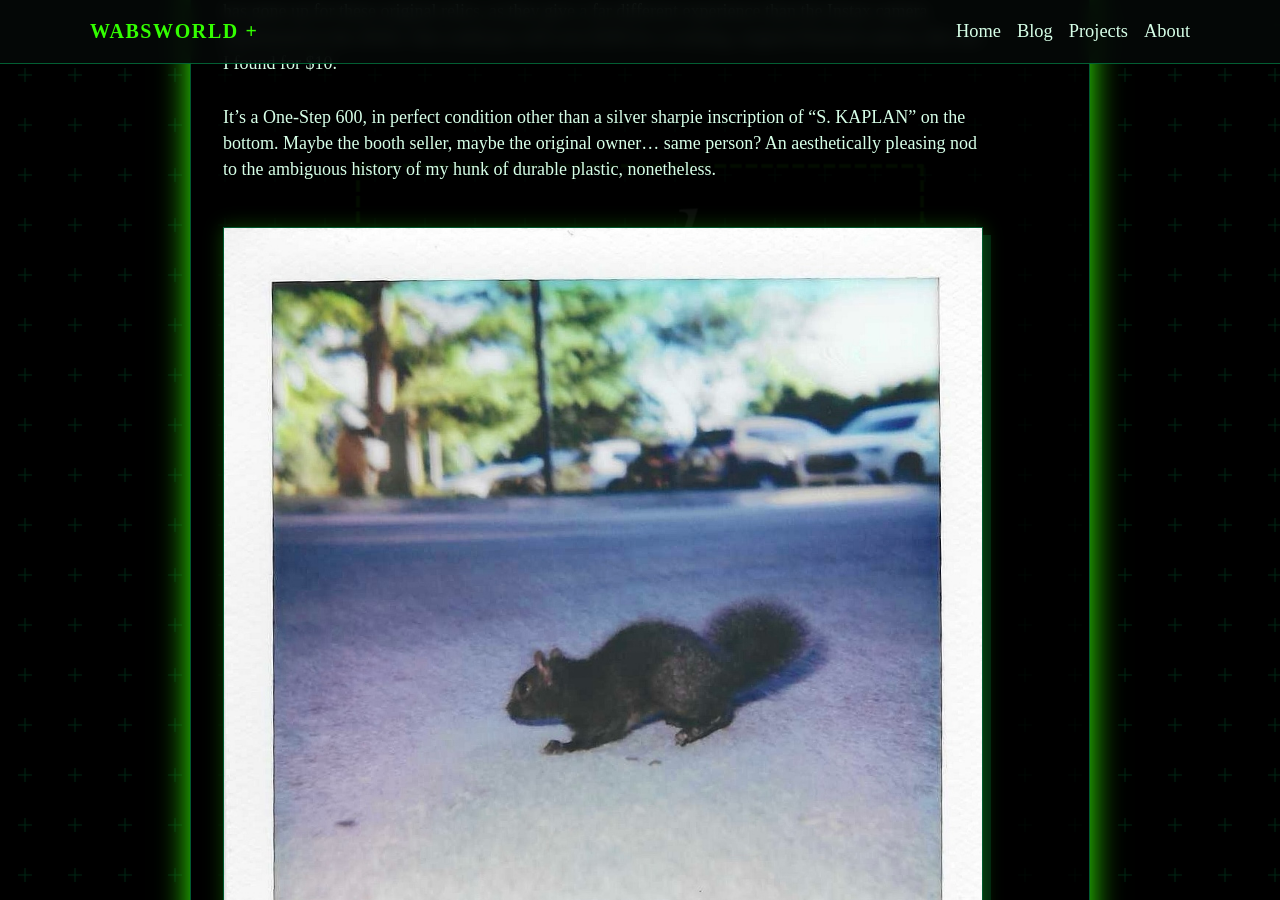
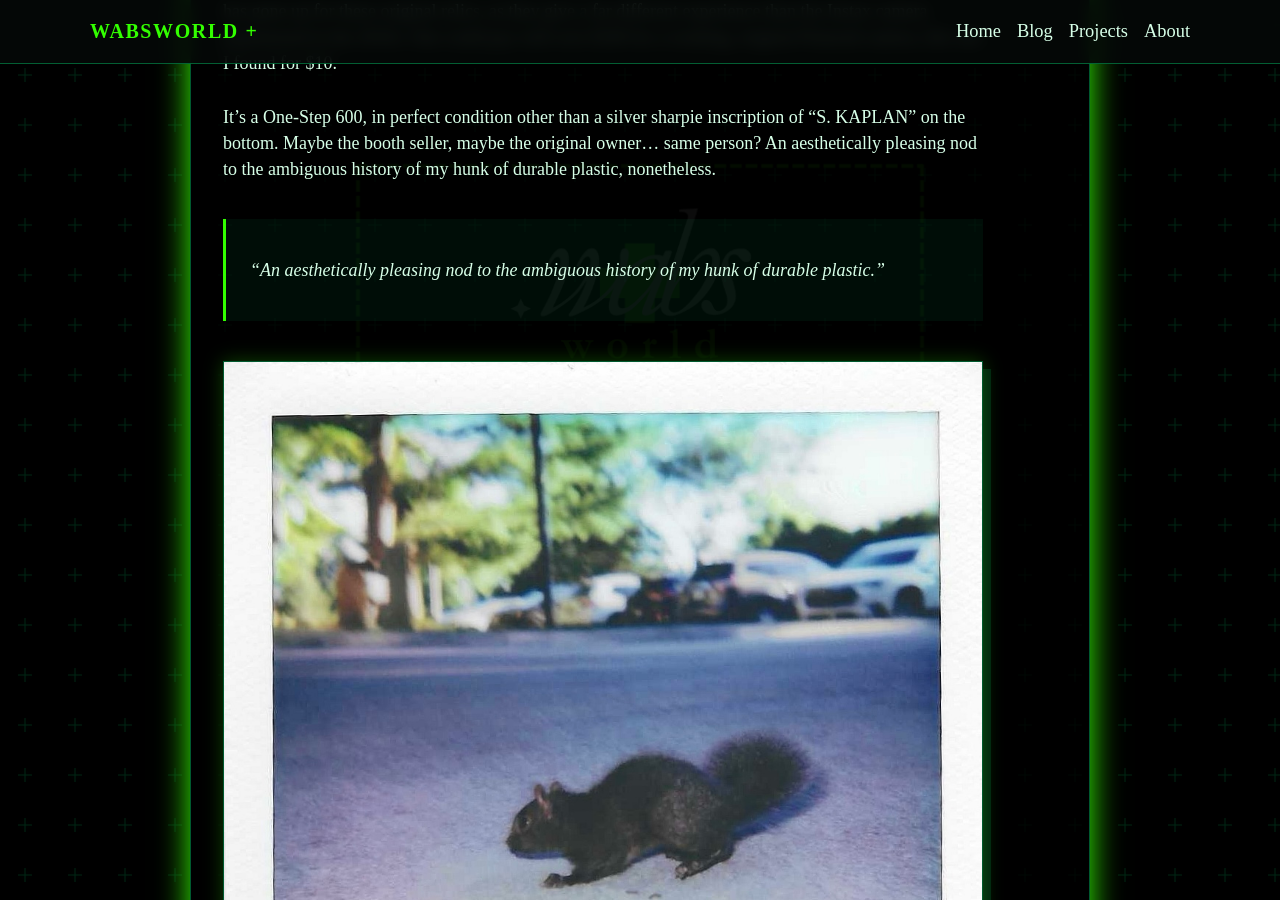
Before and after one commit to jesterjinxx/wabsworld, a Jekyll site: the page built from _posts/2026-06-25-a-polaroid.md, in a window 1280 px wide and 900 px high, scrolled down 1946 px. Built offline with Jekyll 4.4.1, drawn with Linux system fonts in a browser that asks for light colours; some of the changed text lies outside the part shown.

Commit message:
Add quotes

```diff
--- a/_posts/2026-06-25-a-polaroid.md
+++ b/_posts/2026-06-25-a-polaroid.md
@@ -36,6 +36,8 @@ I like to consider this particular camera my first Polaroid, a fated purchase at
 
 It’s a One-Step 600, in perfect condition other than a silver sharpie inscription of “S. KAPLAN” on the bottom. Maybe the booth seller, maybe the original owner… same person? An aesthetically pleasing nod to the ambiguous history of my hunk of durable plastic, nonetheless.
 
+> “An aesthetically pleasing nod to the ambiguous history of my hunk of durable plastic.”
+
 <figure class="post-media">
   <img src="/images/polaroid10.jpg" alt="A polaroid image">
   <figcaption>
@@ -58,6 +60,8 @@ I tried my hand at film photography in the past, via another iconic camera: a Pe
 
 Today, as a Sony A7iii-using “film imitator,” I have always wanted to capture grain and lightleaks, other natural imperfections of a moment. I have shied away from overediting my images in the past, dimming my own light and ideas to fit the crispy clear norm of high end mirrorless photography professionals. Today I have rejected these methods entirely in my editing room. My personally created lightroom presets turn everything blue, or extremely overexposed and blurry, or a warm dark brown, one I made called “Hardcore” turns everything black and white and pushes every limit of every slider, turning it almost into a contour image. It took a lot of rewiring to make things how I like them rather than how others do.
 
+> “It took a lot of rewiring to make things how I like them rather than how others do.”
+
 <figure class="post-media">
   <img src="/images/polaroid4.jpg" alt="A polaroid image">
   <figcaption>
@@ -66,6 +70,8 @@ Today, as a Sony A7iii-using “film imitator,” I have always wanted to captur
 </figure>
 
 My new old camera is special to me, the colors look gorgeous, the contrast is stark and smooth. Every image feels warm without it having to come out yellow. People blur into the background and become a more integral part of the scenery, or stand out boldly with a bright flash ejecting them into the foreground. Each image becomes a delicate reminder to be intentional with my shots, forcing better communication with models, and quick thinking while candid shooting.
+
+> “Each image becomes a delicate reminder to be intentional with my shots.”
 
 <figure class="post-media">
   <img src="/images/polaroid3.jpg" alt="A polaroid image">
```
Also changed, not shown: 1 other file.
